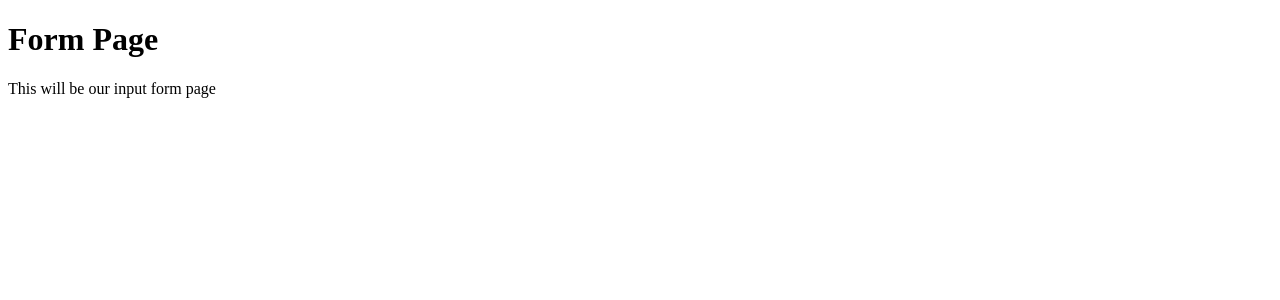
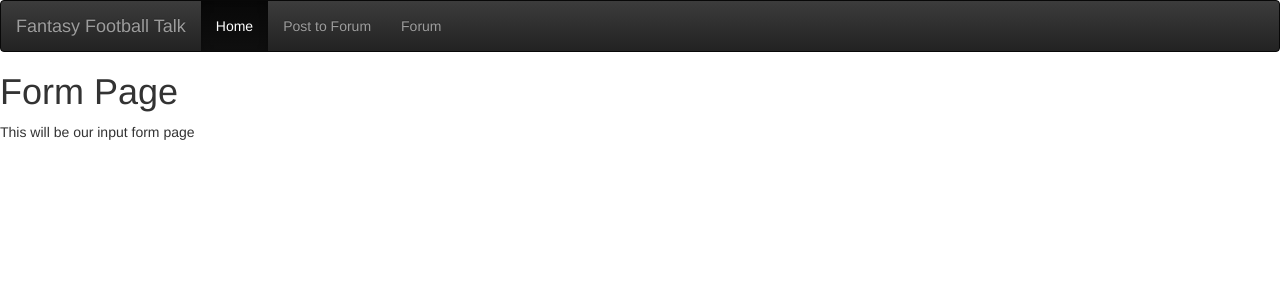
Before and after one commit to moranpatrick/data-rep-project, a Flask app: template templates/form.html in a window 1280 px wide. Shown: the top 300 px of the page. Run offline with Flask 2, Linux system fonts and the light colour scheme; the template is opened without the code that fills it, so the values that code supplies are empty; some libraries are stand-ins or nearby versions.

Commit message:
Added Bootstrap cdns and nav-bar to html pages

```diff
--- a/templates/form.html
+++ b/templates/form.html
@@ -1,10 +1,51 @@
+<!--Form page to take in data from the user-->
 <!DOCTYPE html>
 <html lang="en">
 <head>
+
+    <!-- Libraries needed -->
+    <!-- jQuery library -->
+	<script src="https://ajax.googleapis.com/ajax/libs/jquery/3.1.1/jquery.min.js"></script>
+	<!-- Latest compiled and minified CSS -->
+	<link rel="stylesheet" href="https://maxcdn.bootstrapcdn.com/bootstrap/3.3.7/css/bootstrap.min.css" integrity="sha384-BVYiiSIFeK1dGmJRAkycuHAHRg32OmUcww7on3RYdg4Va+PmSTsz/K68vbdEjh4u" crossorigin="anonymous">
+
+	<!-- Optional theme -->
+	<link rel="stylesheet" href="https://maxcdn.bootstrapcdn.com/bootstrap/3.3.7/css/bootstrap-theme.min.css" integrity="sha384-rHyoN1iRsVXV4nD0JutlnGaslCJuC7uwjduW9SVrLvRYooPp2bWYgmgJQIXwl/Sp" crossorigin="anonymous">
+
+	<!-- Latest compiled and minified JavaScript -->
+	<script src="https://maxcdn.bootstrapcdn.com/bootstrap/3.3.7/js/bootstrap.min.js" integrity="sha384-Tc5IQib027qvyjSMfHjOMaLkfuWVxZxUPnCJA7l2mCWNIpG9mGCD8wGNIcPD7Txa" crossorigin="anonymous"></script>
+
     <meta charset="UTF-8">
+
     <title>Form</title>
 </head>
 <body>
+
+    <!--nav-bar to navigate between pages with flask-->
+	<nav class="navbar navbar-inverse">
+		<div class="container-fluid">
+			<!-- Brand and toggle get grouped for better mobile display -->
+			<div class="navbar-header">
+			  <button type="button" class="navbar-toggle collapsed" data-toggle="collapse" data-target="#bs-example-navbar-collapse-1" aria-expanded="false">
+				<span class="sr-only">Toggle navigation</span>
+				<span class="icon-bar"></span>
+				<span class="icon-bar"></span>
+				<span class="icon-bar"></span>
+			  </button>
+			  <a class="navbar-brand" href="#">Fantasy Football Talk</a>
+			</div>
+
+			<!-- Collect the nav links for toggling -->
+			<div class="collapse navbar-collapse" id="bs-example-navbar-collapse-1">
+			  <ul class="nav navbar-nav">
+				<li class="active"><a href="#">Home<span class="sr-only">(current)</span></a></li>
+				<li><a href="#">Post to Forum</a></li>
+				<li><a href="#">Forum</a></li>
+			  </ul>
+			</div><!-- /.navbar-collapse -->
+		</div><!-- /.container-fluid -->
+	</nav>
+
     <h1>Form Page</h1>
     <p>This will be our input form page</p>
 
```
Also changed, not shown: templates/forum.html (+39 -0 lines), templates/homePage.html (+39 -0 lines).
